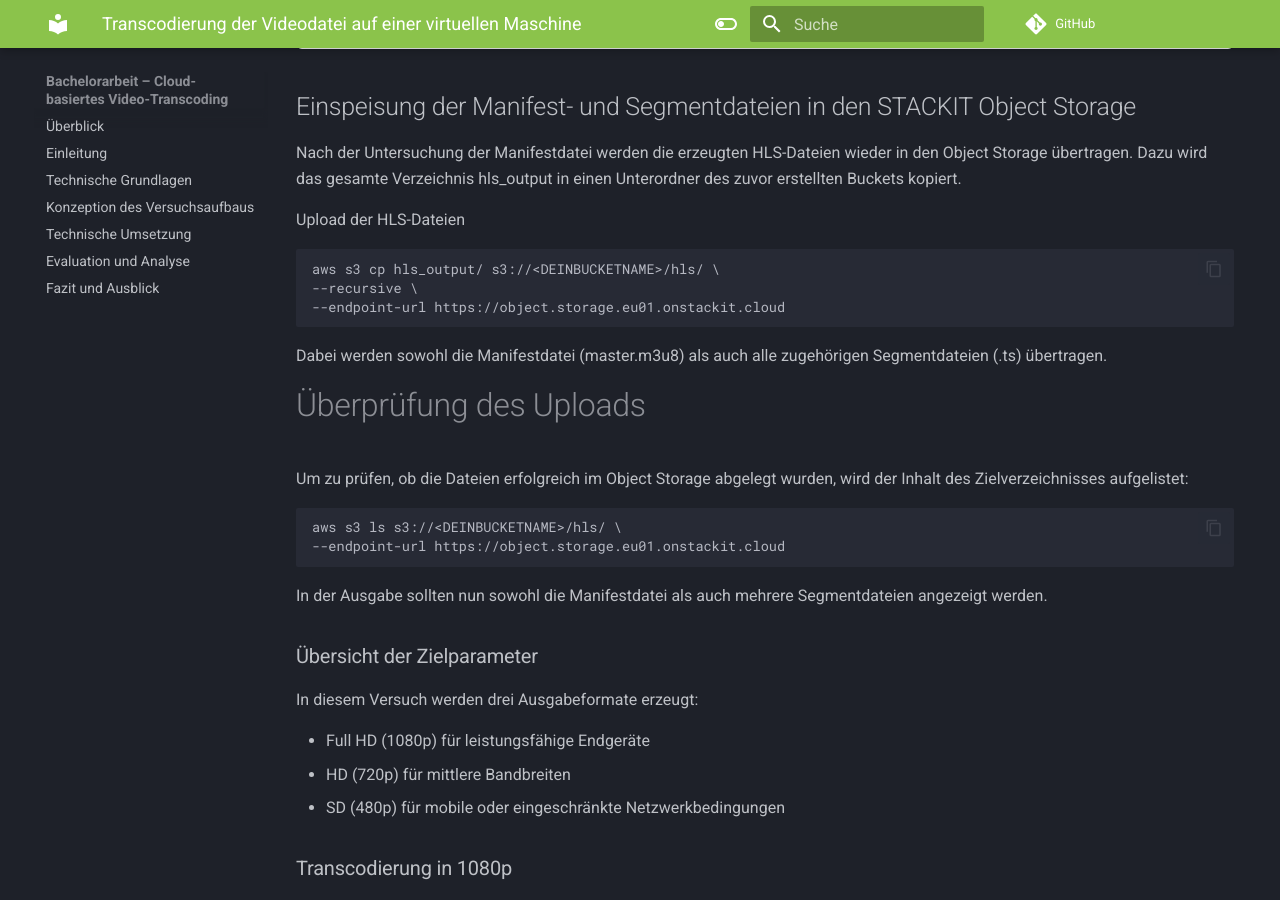
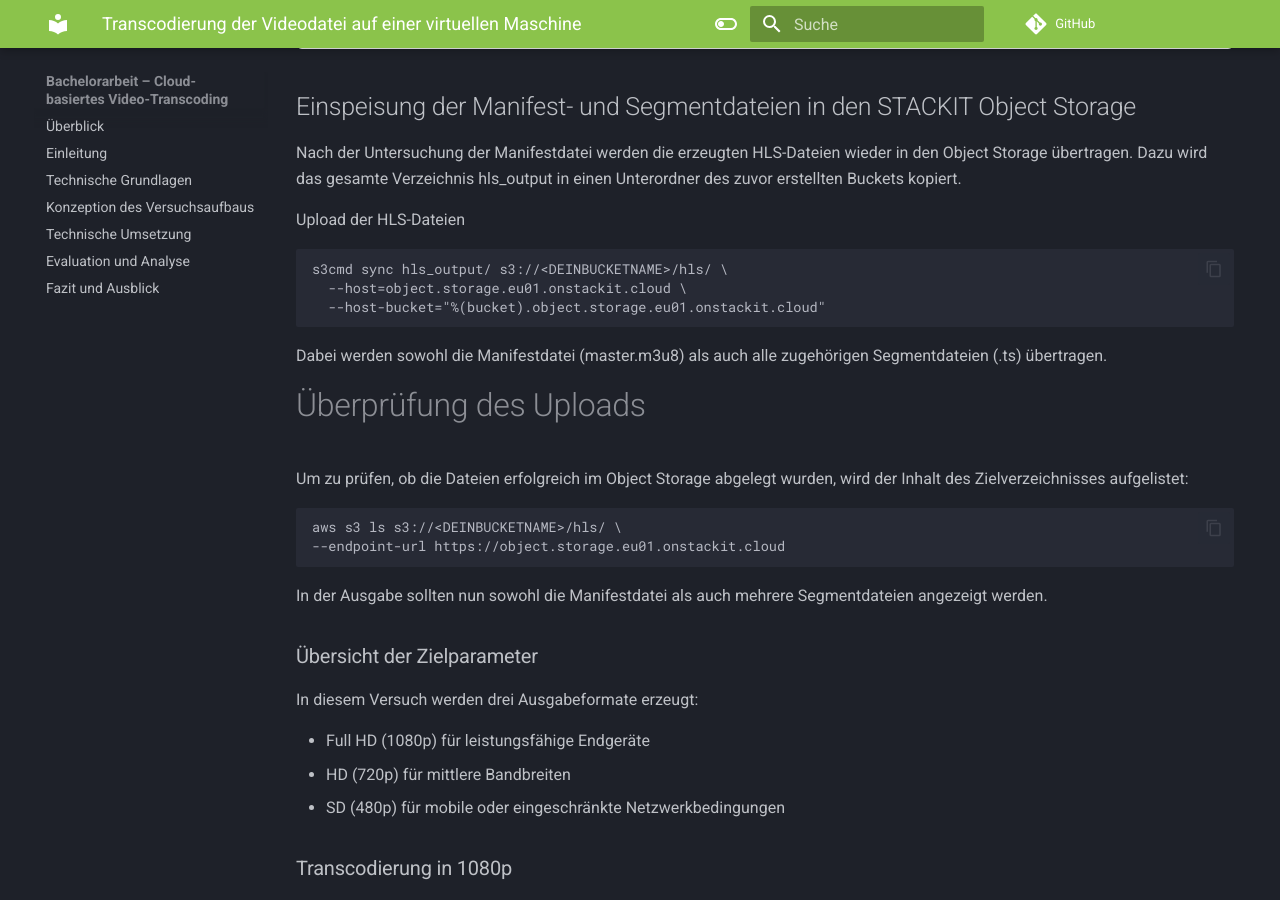
Before and after one commit to LimaLima2670/StackItPraktikumThesis, an MkDocs documentation site: the page built from docs/Versuch1/04-ffmpegtranscode.md, in a window 1280 px wide and 900 px high, scrolled down 6418 px. Built offline with MkDocs 1.6.1 and Material for MkDocs 9.7.7, drawn with Linux system fonts in a browser that asks for light colours; comment, search, counter and statistics services are not loaded.

Commit message:
Update 04-ffmpegtranscode.md

````diff
--- a/docs/Versuch1/04-ffmpegtranscode.md
+++ b/docs/Versuch1/04-ffmpegtranscode.md
@@ -329,9 +329,9 @@ erstellten Buckets kopiert.
 Upload der HLS-Dateien
 
 ```bash
-aws s3 cp hls_output/ s3://<DEINBUCKETNAME>/hls/ \
---recursive \
---endpoint-url https://object.storage.eu01.onstackit.cloud
+s3cmd sync hls_output/ s3://<DEINBUCKETNAME>/hls/ \
+  --host=object.storage.eu01.onstackit.cloud \
+  --host-bucket="%(bucket).object.storage.eu01.onstackit.cloud"
 ```
 
 Dabei werden sowohl die Manifestdatei (master.m3u8) als auch alle zugehörigen
````
